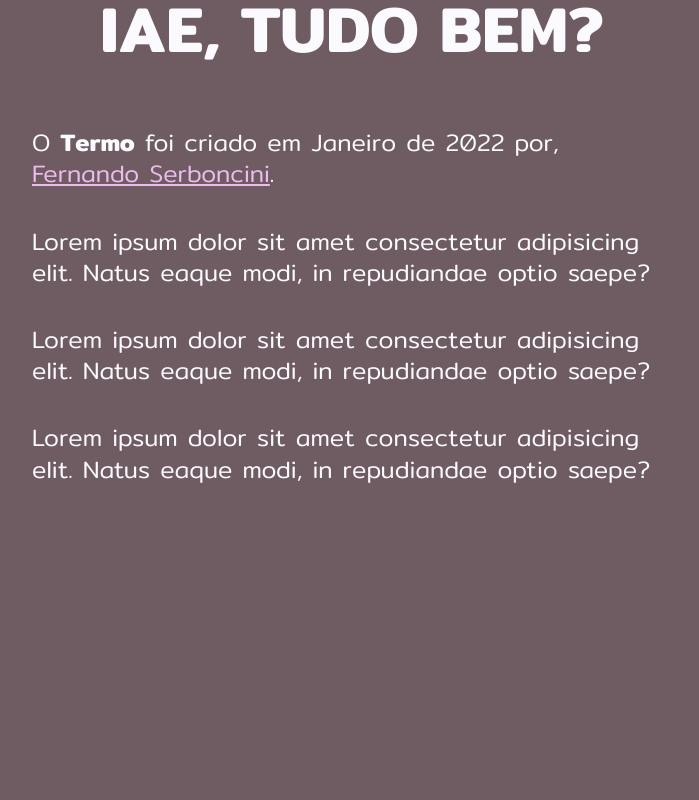
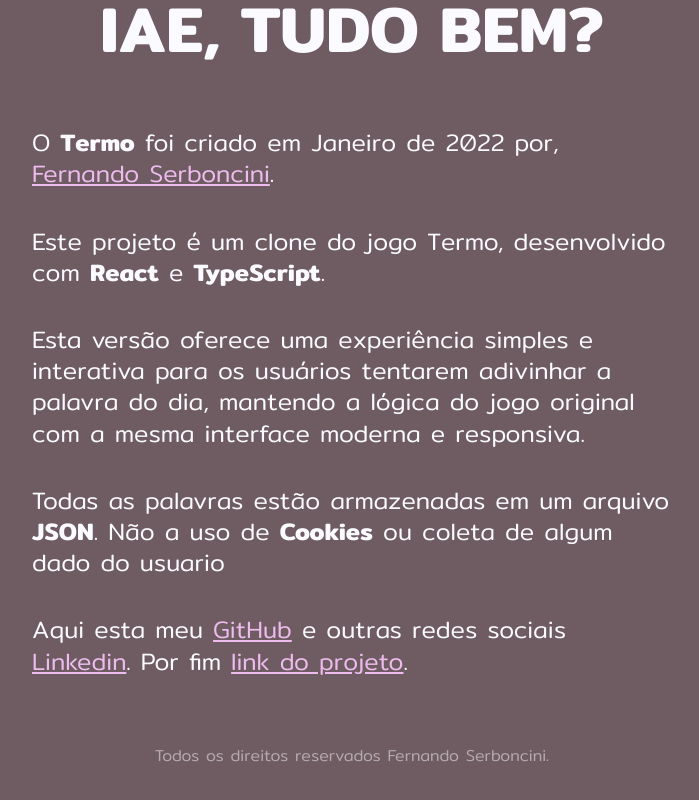
Before and after one commit to danielBRTanimacao/copy-termo, a React (Vite) app: page /about in a window 1280 px wide. Shown: the part 260-1060 px from the top of the page, without its empty margins (288-987 px from the left). Before the commit the page ends 800 px from the top, so only its background shows below. Built offline with nearby package versions, Linux system fonts and the light colour scheme.

Commit message:
feat: conclusion of about

```diff
--- a/src/About.tsx
+++ b/src/About.tsx
@@ -15,17 +15,41 @@
                 .
             </p>
             <p>
-                Lorem ipsum dolor sit amet consectetur adipisicing elit. Natus
-                eaque modi, in repudiandae optio saepe?
+                Este projeto é um clone do jogo Termo, desenvolvido com{" "}
+                <b>React</b> e {""}
+                <b>TypeScript</b>.
             </p>
             <p>
-                Lorem ipsum dolor sit amet consectetur adipisicing elit. Natus
-                eaque modi, in repudiandae optio saepe?
+                Esta versão oferece uma experiência simples e interativa para os
+                usuários tentarem adivinhar a palavra do dia, mantendo a lógica
+                do jogo original com a mesma interface moderna e responsiva.
             </p>
             <p>
-                Lorem ipsum dolor sit amet consectetur adipisicing elit. Natus
-                eaque modi, in repudiandae optio saepe?
+                Todas as palavras estão armazenadas em um arquivo <b>JSON</b>.
+                Não a uso de <b>Cookies</b> ou coleta de algum dado do usuario
             </p>
+            <p>
+                Aqui esta meu{" "}
+                <a href="https://github.com/danielBRTanimacao" target="blank">
+                    GitHub
+                </a>{" "}
+                e outras redes sociais{" "}
+                <a
+                    href="https://www.linkedin.com/in/daniel-tenório-6471b0244/"
+                    target="blank"
+                >
+                    Linkedin
+                </a>
+                . Por fim{" "}
+                <a
+                    href="https://github.com/danielBRTanimacao/copy-termo"
+                    target="blank"
+                >
+                    link do projeto
+                </a>
+                .
+            </p>
+            <footer>Todos os direitos reservados Fernando Serboncini.</footer>
         </main>
     );
 };
--- a/src/assets/css/Index.css
+++ b/src/assets/css/Index.css
@@ -3,7 +3,6 @@
 /*
     DEFAULT
 */
-
 :root {
     --inset: 0.15vh;
     --bg-color: #6e5c62;
@@ -13,6 +12,22 @@
     --wrong: #312a2c;
     --correct: #3aa394;
     --win: #009afe;
+}
+
+::-webkit-scrollbar {
+    width: 10px;
+}
+
+::-webkit-scrollbar-track {
+    background: var(--bg-color);
+}
+
+::-webkit-scrollbar-thumb {
+    background: var(--empty-color);
+}
+
+::-webkit-scrollbar-thumb:hover {
+    background: var(--wrong);
 }
 
 body {
@@ -337,6 +352,14 @@
     color: #ebe;
 }
 
+footer {
+    color: #b4abb0;
+    font-size: 1rem;
+    font-weight: 350;
+    margin: 3em;
+    text-align: right;
+}
+
 @media (max-width: 1399.98px) {
     .about {
         margin: 0 20em;
```
